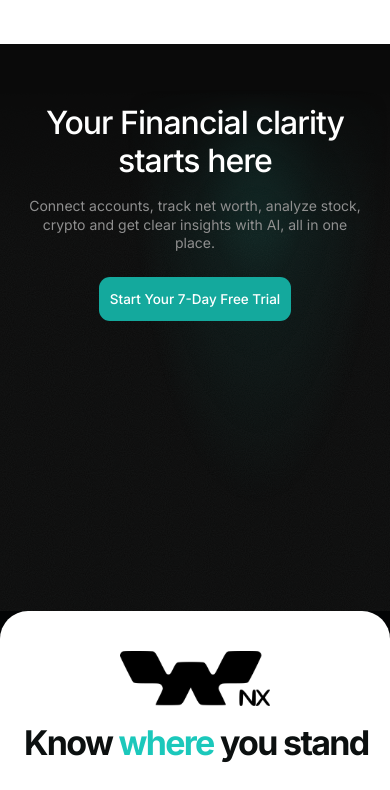
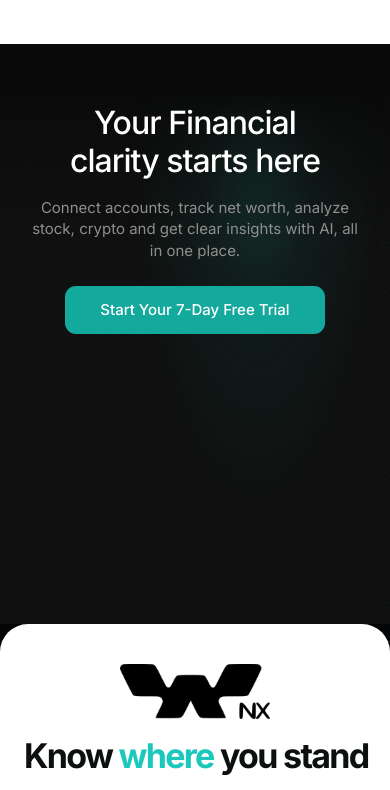
Before and after one commit to ahsansiddiqui-113/wealthnx, a Next.js app: page /calculators in a window 390 px wide. Shown: the part 1617-2407 px from the top of the page. Built offline with nearby package versions, Linux system fonts and the light colour scheme.

Commit message:
Add introCentreShift function and adjust image centering for better layout; enhance HomeDownload styles for improved responsiveness

```diff
--- a/src/page-components/HeroCore.css
+++ b/src/page-components/HeroCore.css
@@ -57,3 +57,9 @@
     --se: min(calc(var(--sm) * var(--mk)), calc(0.98 * 100cqw / var(--vw)));
   }
 }
+
+/* Multi Assets: its two floating cards make the picture wide, which kept the phone smaller than on the other pages. Let the cards
+   reach a little past the picture box so the phone is drawn at the same size as everywhere else (desktop only). */
+@media (min-width: 901px) {
+  .fdt-hero-phone[src*="feature-multi-assets-phone"] { --vw: 520 !important; --s: 1.36 !important; }
+}
--- a/src/page-components/HomeDownload.css
+++ b/src/page-components/HomeDownload.css
@@ -204,7 +204,7 @@
 
 /* Long headline / blurb (feature pages, home): let the copy wrap inside the left column so it never runs under the phones. */
 @media (min-width: 761px) {
-  .home-redesign .hd--wrap .hd-copy { left: calc(100 * var(--u)); top: calc(46 * var(--u)); width: calc(270 * var(--u)); }
+  .home-redesign .hd--wrap .hd-copy { left: calc(100 * var(--u)); top: calc(218 * var(--u)); transform: translateY(-50%); width: calc(270 * var(--u)); } /* centred on the phones, same on every page */
   .home-redesign .hd--wrap .hd-title { font-size: calc(24 * var(--u)) !important; line-height: 1.15; }
   .hd--wrap .hd-title span, .hd--wrap .hd-text span { display: inline; white-space: normal; }
   .home-redesign .hd--wrap .hd-text { margin-top: calc(16 * var(--u)); font-size: calc(10 * var(--u)); line-height: 1.4; }
@@ -254,6 +254,15 @@
   .hd--light .hd-phones { margin-bottom: -70px; }
 }
 
+/* Phones: copy and the three buttons are centred as a group; body copy 15px; buttons 48px tall and share one width. */
+@media (max-width: 760px) {
+  .home-redesign .hd-copy { text-align: center; }
+  .home-redesign .hd-title { text-align: center; text-wrap: balance; }
+  .home-redesign .hd-text { font-size: 15px; line-height: 1.45; margin-left: auto; margin-right: auto; max-width: 340px; }
+  .home-redesign .hd-actions { align-items: center; justify-content: center; flex-direction: column; }
+  .home-redesign .hd-btn, .home-redesign .hd-btn--trial { width: min(260px, 100%); height: 48px; font-size: 15px; }
+}
+
 /* Phones: the whole download band is centred (heading, copy and the three buttons). */
 @media (max-width: 760px) {
   .home-redesign .hd-copy { text-align: center; }
```
Also changed, not shown: src/page-components/FeaturePage.jsx (+8 -1 lines), src/page-components/FeaturePageSections.css (+19 -0 lines).
